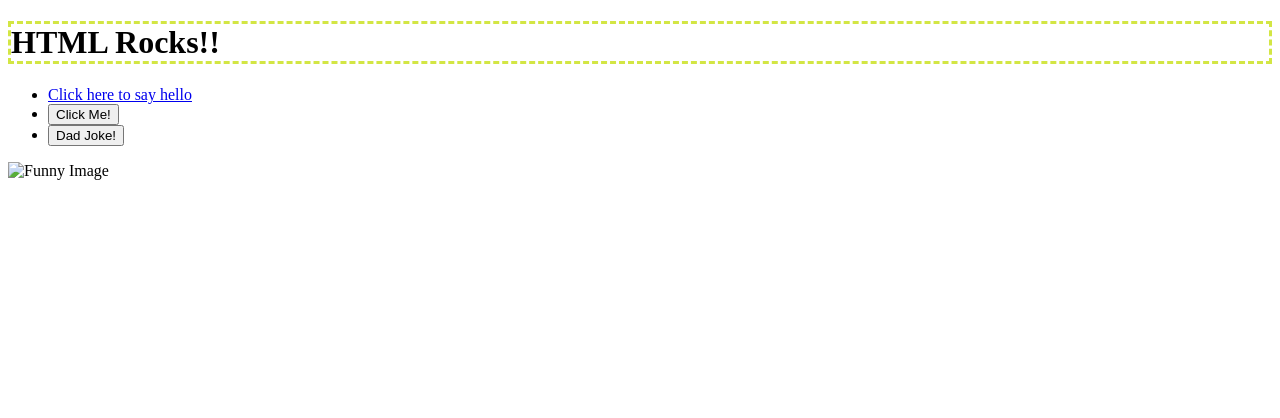
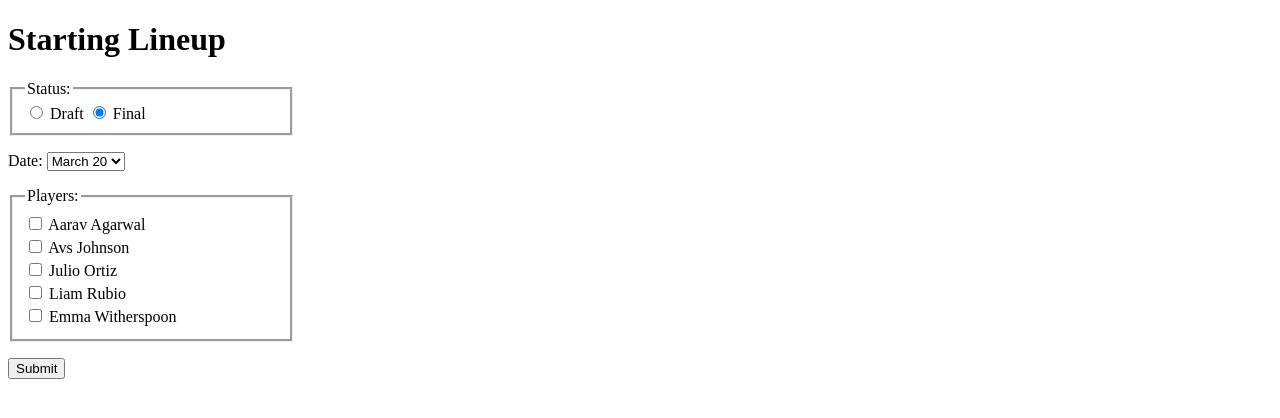
Before and after one commit to FuyuPor/CS208-10.03, a website: page index.html in a window 1280 px wide. Drawn offline with Linux system fonts and the light colour scheme; files that its build step writes are made by us from their sources.

Commit message:
Added Form Elements to HTML

```diff
--- a/index.html
+++ b/index.html
@@ -1,25 +1,72 @@
 <!doctype html>
-<html>
+<html lang="en">
 
 <head>
   <meta charset="utf-8">
-  <title>CS208 - Starter Code (UPDATE ME)!</title>
+  <title>Starting Lineup</title>
   <meta name="description" content="">
   <meta name="viewport" content="width=device-width, initial-scale=1">
   <link rel="stylesheet" href="style.css">
 </head>
 
 <body>
-  <h1>HTML Rocks!!</h1>
-  <ul>
-  <li><a href="/hello">Click here to say hello</a></li>
-  <li><button id="hello-link">Click Me!</button></li>
-  <li><button id="joke-button">Dad Joke!</button></li>
-  <script src="script.js"></script>
-  </ul>
-  <img src="funny.png" alt="Funny Image" width="300" height="200">
-
-  <h2 id="joke-display"></h2>
+  <h1>Starting Lineup</h1>
+  <!-- <form id="starting_lineup" action="" method="get"> -->
+    <!-- Status -->
+    <p>
+      <fieldset>
+        <legend>Status:</legend>
+        <p class="radio">
+          <input id="draft" type="radio" name="status">
+          <label for="draft">Draft</label>
+        </p>
+        <p class="radio">
+          <input id="final" type="radio" name="status" checked>
+          <label for="final">Final</label>
+        </p>
+      </fieldset>
+    </p>
+    <!-- Date -->
+    <p class="date">
+      <label for="date-select">Date:</label>
+      <select name="date" id="date-select">
+        <option value="March_20">March 20</option>
+        <option value="March_24">March 24</option>
+        <option value="April_2">April 2</option>
+        <option value="April_6">April 6</option>
+        <option value="April_13">April 13</option>
+      </select>
+    </p>
+    <!-- Players -->
+    <p>
+      <fieldset>
+        <legend>Players:</legend>
+        <p class="checkbox">
+          <input id="arav_agarwal" type="checkbox" name="players">
+          <label for="arav_agarwal">Aarav Agarwal</label>
+        </p>
+        <p class="checkbox">
+          <input id="avs_johnson" type="checkbox" name="players">
+          <label for="avs_johnson">Avs Johnson</label>
+        </p>
+        <p class="checkbox">
+          <input id="julio_ortiz" type="checkbox" name="players">
+          <label for="julio_ortiz">Julio Ortiz</label>
+        </p>
+        <p class="checkbox">
+          <input id="liam_rubio" type="checkbox" name="players">
+          <label for="liam_rubio">Liam Rubio</label>
+        </p>
+        <p class="checkbox">
+          <input id="emma_witherspoon" type="checkbox" name="players">
+          <label for="emma_witherspoon">Emma Witherspoon</label>
+        </p>
+      </fieldset>
+    </p>
+    <p class="submit">
+      <input type="submit" id="submitButton">
+    </p>
+  <!-- </form> -->
 </body>
 
 </html>
```
Also changed, not shown: dist/script.js, dist/style.css, 1 other file.
